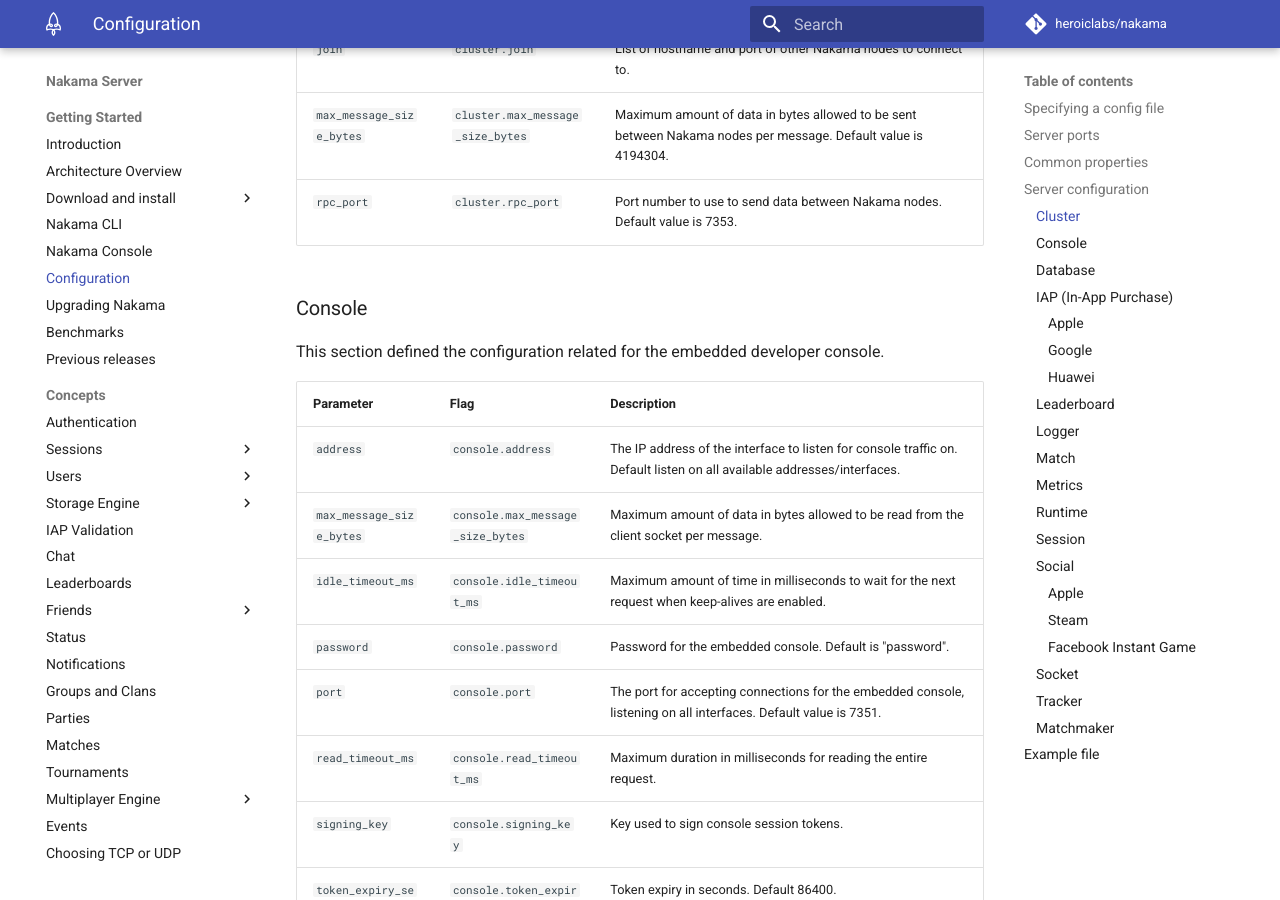
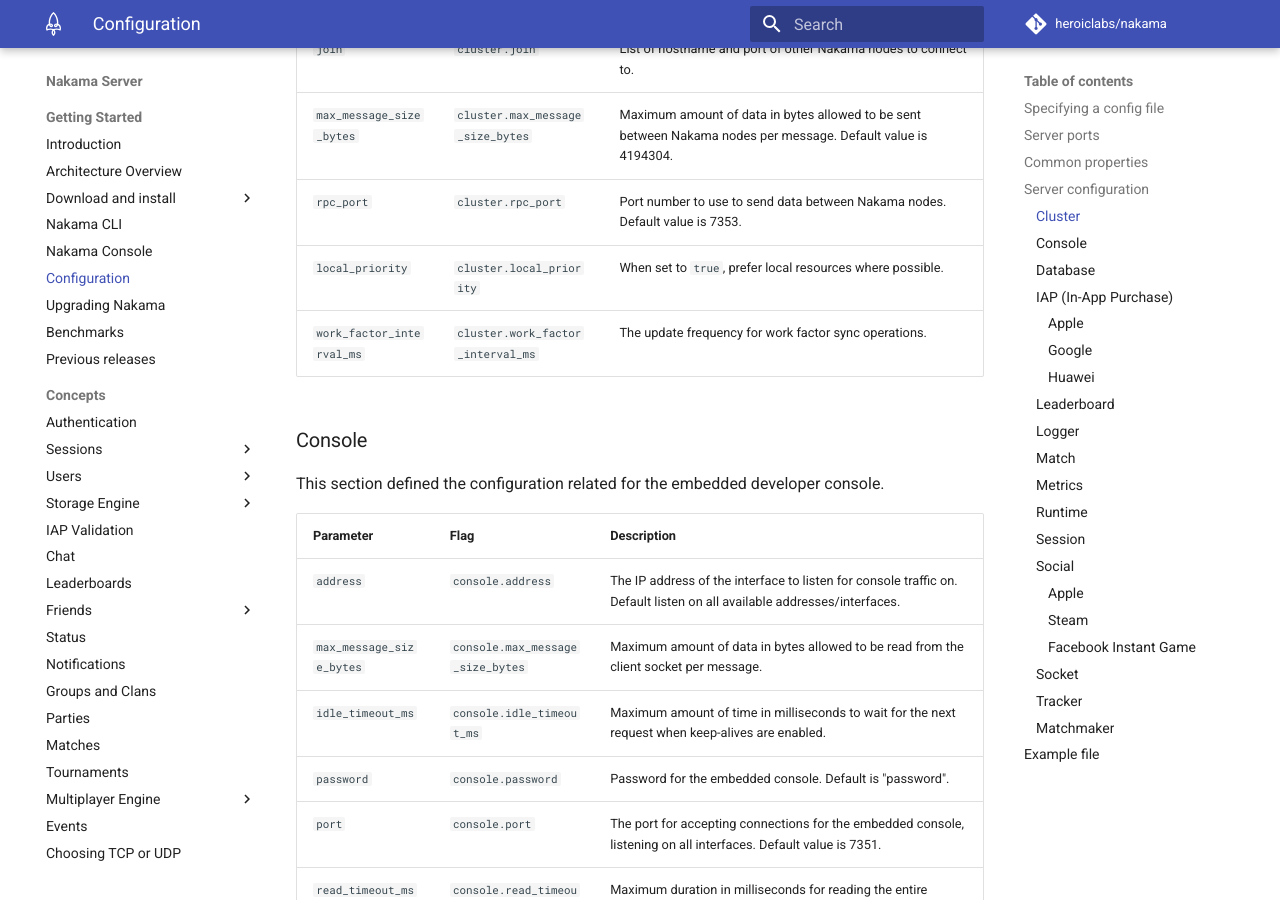
Before and after one commit to heroiclabs/nakama-docs, an MkDocs documentation site: the page built from docs/nakama/getting-started/configuration.md, in a window 1280 px wide and 900 px high, scrolled down 3154 px. Built offline with MkDocs 1.6.1 and Material for MkDocs 9.7.7, drawn with Linux system fonts in a browser that asks for light colours; comment, search, counter and statistics services are not loaded; some of the changed text lies outside the part shown.

Commit message:
Copy config update

```diff
--- a/docs/nakama/getting-started/configuration.md
+++ b/docs/nakama/getting-started/configuration.md
@@ -81,6 +81,8 @@
 | <a class="anchor" id="cluster.join"></a>`join` | `cluster.join` | List of hostname and port of other Nakama nodes to connect to.
 | <a class="anchor" id="cluster.max_message_size_bytes"></a>`max_message_size_bytes` | `cluster.max_message_size_bytes` | Maximum amount of data in bytes allowed to be sent between Nakama nodes per message. Default value is 4194304.
 | <a class="anchor" id="cluster.rpc_port"></a>`rpc_port` | `cluster.rpc_port` | Port number to use to send data between Nakama nodes. Default value is 7353.
+| <a class="anchor" id="cluster.local_priority"></a>`local_priority` | `cluster.local_priority` | When set to `true`, prefer local resources where possible.
+| <a class="anchor" id="cluster.work_factor_interval_ms"></a>`work_factor_interval_ms` | `cluster.work_factor_interval_ms` | The update frequency for work factor sync operations.
 
 ### Console
 
@@ -416,6 +418,8 @@
   gossip_bindaddr: "0.0.0.0"
   gossip_bindport: 7352
   rpc_port: 7353
+  local_priority: true
+  work_factor_interval_ms: 1000
 
 matchmaker:
   max_tickets: 2
```
Also changed, not shown: other parts of docs/nakama/getting-started/configuration.md (+1 -1 lines).
